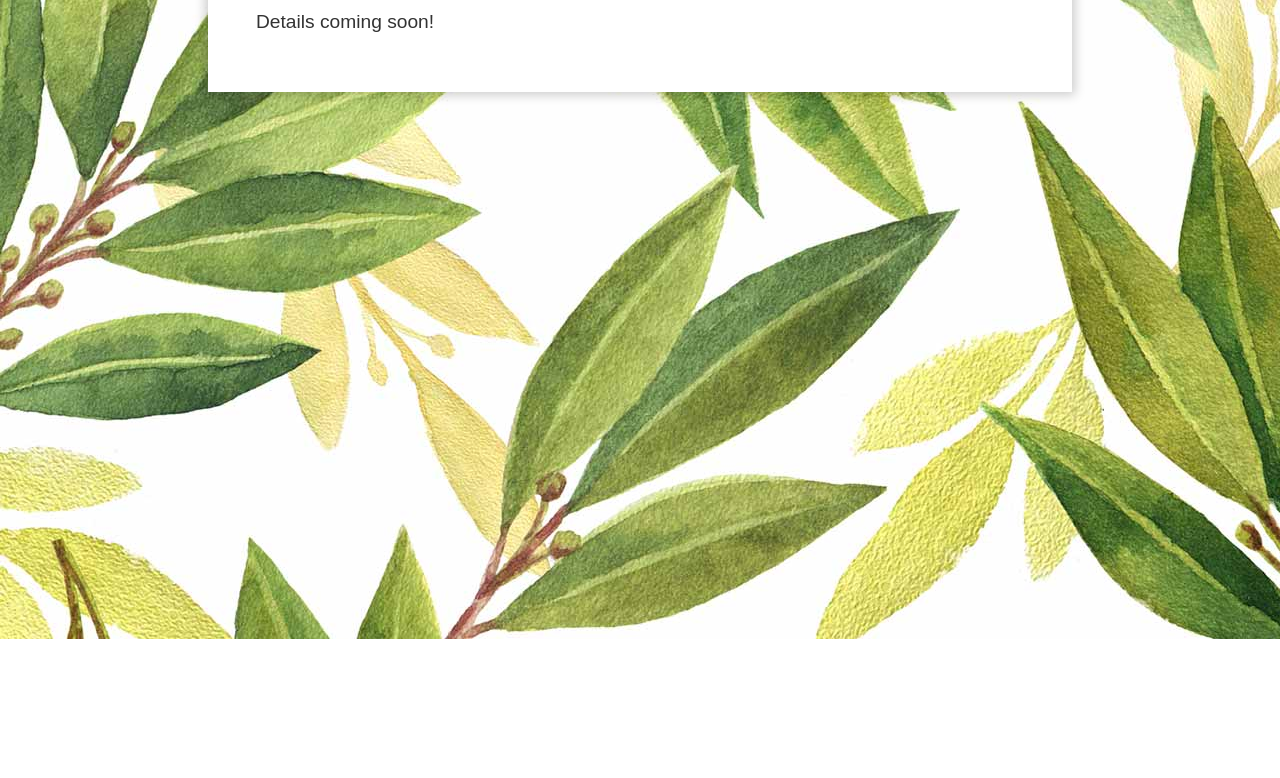
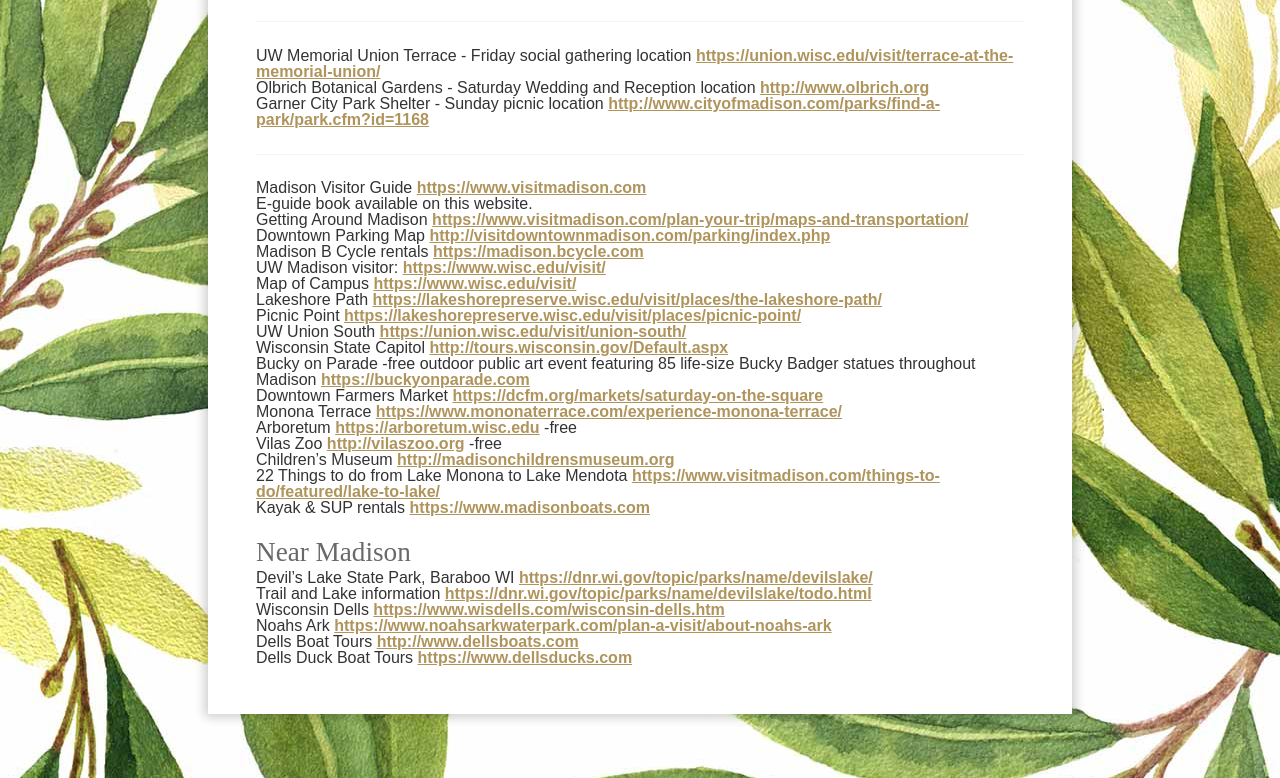
Before and after one commit to jamiegutkowski/wedding, a website: page madison.html in a window 1280 px wide. Shown: the part 161-939 px from the top of the page. Before the commit the page ends 800 px from the top, so only its background shows below. Drawn offline with Linux system fonts and the light colour scheme; a web font is replaced by a local one.

Commit message:
updates events details and madison info

```diff
--- a/madison.html
+++ b/madison.html
@@ -36,7 +36,91 @@
 	<main>
 		<div class="card">
 	  		<h2>Things to Do in Madison</h2>
-	  		<p>Details coming soon!</p>
+
+			  <hr>
+
+			  <ul>
+				<li>UW Memorial Union Terrace - Friday social gathering location
+					<a href="https://union.wisc.edu/visit/terrace-at-the-memorial-union/">https://union.wisc.edu/visit/terrace-at-the-memorial-union/</a></li>
+
+				<li>Olbrich Botanical Gardens  -  Saturday Wedding and Reception location
+					<a href="http://www.olbrich.org">http://www.olbrich.org</a></li>
+
+				<li>Garner City Park Shelter  -  Sunday picnic location
+					<a href="http://www.cityofmadison.com/parks/find-a-park/park.cfm?id=1168">http://www.cityofmadison.com/parks/find-a-park/park.cfm?id=1168</a></li>
+				</ul>
+
+				<hr>
+
+		<ul>
+
+		<li>Madison Visitor Guide	<a href="https://www.visitmadison.com">https://www.visitmadison.com</a><br>
+						E-guide book available on this website. </li>
+
+		<li>Getting Around Madison	<a href="https://www.visitmadison.com/plan-your-trip/maps-and-transportation/">https://www.visitmadison.com/plan-your-trip/maps-and-transportation/</a></li>
+
+		<li>Downtown Parking Map	<a href="http://visitdowntownmadison.com/parking/index.php">http://visitdowntownmadison.com/parking/index.php</a></li>
+
+		<li>Madison B Cycle rentals	<a href="https://madison.bcycle.com">https://madison.bcycle.com</a></li>
+
+		<li>UW Madison visitor:		<a href="https://www.wisc.edu/visit/">https://www.wisc.edu/visit/</a></li>
+
+			<ul>
+
+				<li>Map of Campus	<a href="https://www.wisc.edu/visit/">https://www.wisc.edu/visit/</a></li>
+
+				<li>Lakeshore Path	 <a href="https://lakeshorepreserve.wisc.edu/visit/places/the-lakeshore-path/">https://lakeshorepreserve.wisc.edu/visit/places/the-lakeshore-path/</a></li>
+
+				<li>Picnic Point		<a href="https://lakeshorepreserve.wisc.edu/visit/places/picnic-point/">https://lakeshorepreserve.wisc.edu/visit/places/picnic-point/</a></li>
+
+				<li>UW Union South	<a href="https://union.wisc.edu/visit/union-south/">https://union.wisc.edu/visit/union-south/</a></li>
+			</ul>
+
+
+		<li>Wisconsin State Capitol	<a href="http://tours.wisconsin.gov/Default.aspx">http://tours.wisconsin.gov/Default.aspx</a></li>
+
+		<li>Bucky on Parade  -free outdoor public art event featuring 85 life-size Bucky Badger statues throughout Madison		<a href="https://buckyonparade.com">https://buckyonparade.com</a></li>
+
+		<li>Downtown Farmers Market 	<a href="https://dcfm.org/markets/saturday-on-the-square">https://dcfm.org/markets/saturday-on-the-square</a></li>
+
+		<li>Monona Terrace		<a href="https://www.mononaterrace.com/experience-monona-terrace/">https://www.mononaterrace.com/experience-monona-terrace/</a></li>
+
+		<li>Arboretum			<a href="https://arboretum.wisc.edu">https://arboretum.wisc.edu</a>    -free</li>
+
+		<li>Vilas Zoo 			<a href="http://vilaszoo.org">http://vilaszoo.org</a>     -free</li>
+
+		<li>Children’s Museum		<a href="http://madisonchildrensmuseum.org">http://madisonchildrensmuseum.org</a></li>
+
+		<li>22 Things to do from Lake Monona to Lake Mendota
+			<a href="https://www.visitmadison.com/things-to-do/featured/lake-to-lake/">https://www.visitmadison.com/things-to-do/featured/lake-to-lake/</a></li>
+
+		<li>Kayak &amp; SUP rentals		<a href="https://www.madisonboats.com">https://www.madisonboats.com</a></li>
+
+	</ul>
+
+
+		<h3>Near Madison</h3>
+
+		<ul>
+
+			<li>Devil’s Lake State Park, Baraboo WI		<a href="https://dnr.wi.gov/topic/parks/name/devilslake/">https://dnr.wi.gov/topic/parks/name/devilslake/</a></li>
+
+			<li>Trail and Lake information		<a href="https://dnr.wi.gov/topic/parks/name/devilslake/todo.html">https://dnr.wi.gov/topic/parks/name/devilslake/todo.html</a></li>
+
+
+			<li>Wisconsin Dells		<a href="https://www.wisdells.com/wisconsin-dells.htm">https://www.wisdells.com/wisconsin-dells.htm</a></li>
+
+				<ul>
+
+					<li>Noahs Ark		<a href="https://www.noahsarkwaterpark.com/plan-a-visit/about-noahs-ark">https://www.noahsarkwaterpark.com/plan-a-visit/about-noahs-ark</a></li>
+
+					<li>Dells Boat Tours	<a href="http://www.dellsboats.com">http://www.dellsboats.com</a></li>
+
+					<li>Dells Duck Boat Tours	<a href="https://www.dellsducks.com">https://www.dellsducks.com</a></li>
+				</ul>
+
+		</ul>
+
 	  	</div>
 	</main>
 
```
Also changed, not shown: events.html (+1 -1 lines), index.html (+2 -2 lines).
